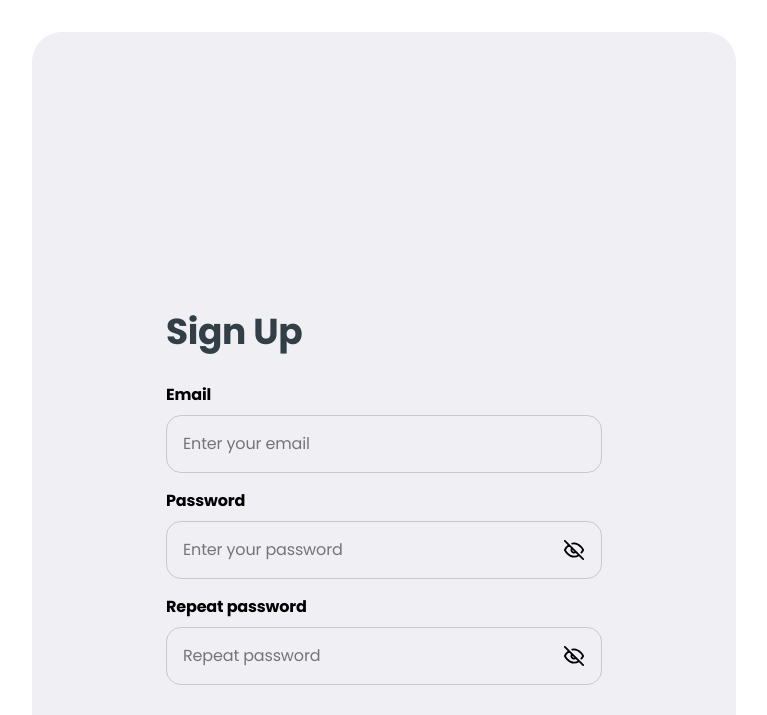
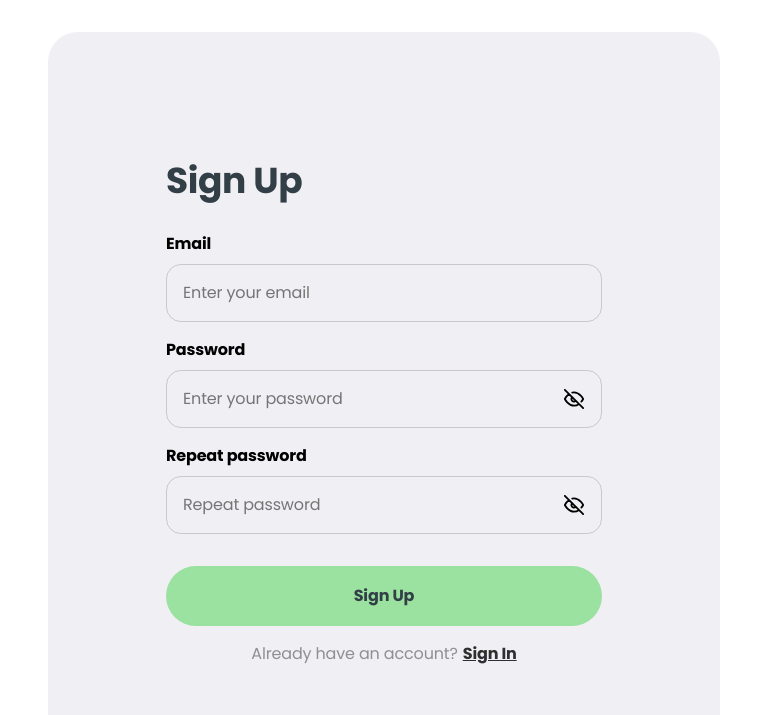
Before and after one commit to Kamila-Lohvynenko/final-project-frontend, a React (Vite) app: page /signup in a window 1536 px wide. Shown: the top 715 px of the page, without its empty margins (384-1151 px from the left). Built offline with nearby package versions, Linux system fonts and the light colour scheme; no server answers.

Commit message:
desktop + 320-375px done

```diff
--- a/src/components/SignUpForm/SignUpForm.module.css
+++ b/src/components/SignUpForm/SignUpForm.module.css
@@ -130,4 +130,16 @@ input:focus {
 }
 
 @media only screen and (min-width: 1440px) {
+  .wrapper {
+    padding: 130px 118px;
+  }
 }
+
+@media screen and (max-width: 374px) and (min-width: 320px) {
+  .input,
+  .btn,
+  .field,
+  .wrapperIcon {
+    width: calc(100vw - 64px);
+  }
+}
--- a/src/pages/SignUpPage/SignUpPage.module.css
+++ b/src/pages/SignUpPage/SignUpPage.module.css
@@ -13,6 +13,3 @@
   margin-bottom: 32px;
 }
 }
-
-@media only screen and (min-width: 1440px) {
-}
```
